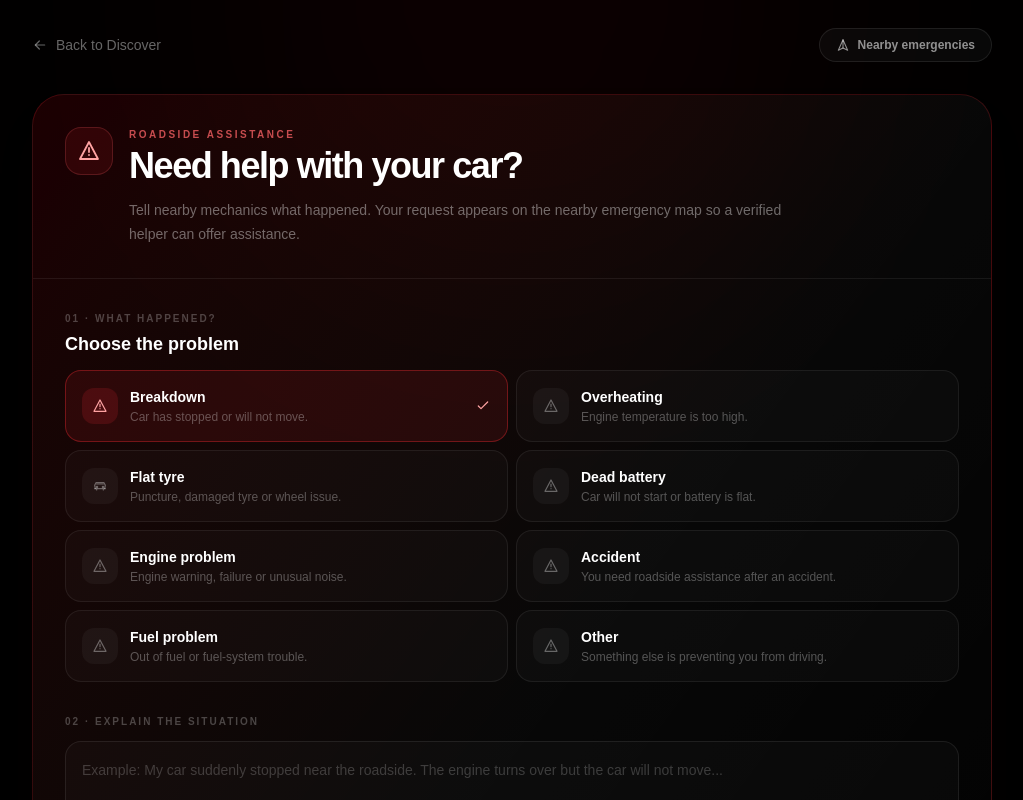
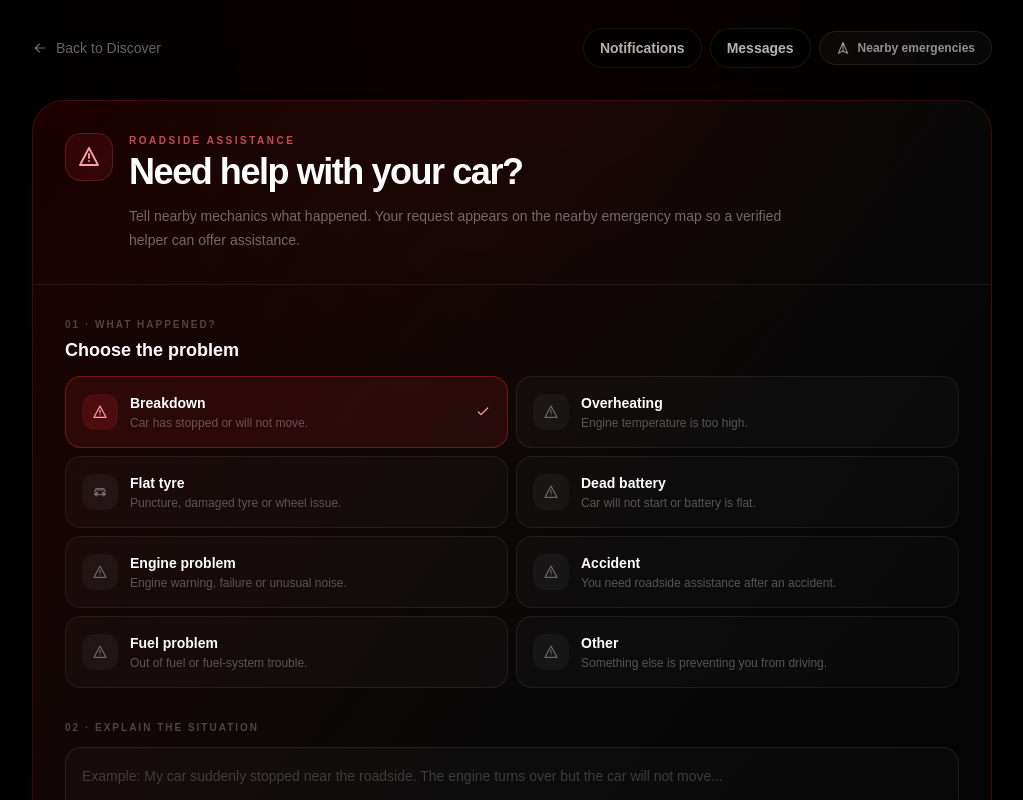
Before and after one commit to Gads-Tech/Revvam, a Next.js app: page /emergency in a window 1280 px wide. Shown: the top 800 px of the page, without its empty margins (128-1151 px from the left). Built offline with nearby package versions, Linux system fonts and the light colour scheme; no server answers.

Commit message:
Add mobile navigation and desktop notification indicators to emergency

```diff
--- a/src/app/emergency/page.tsx
+++ b/src/app/emergency/page.tsx
@@ -1,6 +1,8 @@
 "use client";
 
 import Link from "next/link";
+import LiveSocialActions from "@/components/LiveSocialActions";
+import MobileNav from "@/components/MobileNav";
 import { useRef, useState } from "react";
 import {
   BackIcon,
@@ -141,9 +143,12 @@ export default function EmergencyPage() {
           <Link href="/home" className="inline-flex items-center gap-2 text-sm text-white/40 hover:text-white">
             <BackIcon className="h-4 w-4" /> Back to Discover
           </Link>
-          <Link href="/emergency/nearby" className="inline-flex items-center gap-2 rounded-full border border-white/[0.09] bg-white/[0.03] px-4 py-2 text-xs font-semibold text-white/55 hover:border-red-500/20 hover:text-white">
+          <div className="flex items-center gap-2">
+            <div className="hidden md:block"><LiveSocialActions /></div>
+            <Link href="/emergency/nearby" className="inline-flex items-center gap-2 rounded-full border border-white/[0.09] bg-white/[0.03] px-4 py-2 text-xs font-semibold text-white/55 hover:border-red-500/20 hover:text-white">
             <NavigationIcon className="h-3.5 w-3.5" /> Nearby emergencies
-          </Link>
+            </Link>
+          </div>
         </div>
 
         <section className="overflow-hidden rounded-[2rem] border border-red-500/20 bg-gradient-to-br from-red-600/[0.12] via-white/[0.03] to-transparent shadow-2xl shadow-red-950/10">
@@ -233,6 +238,7 @@ export default function EmergencyPage() {
           </div>
         </section>
       </div>
+      <MobileNav />
     </main>
   );
 }
```
